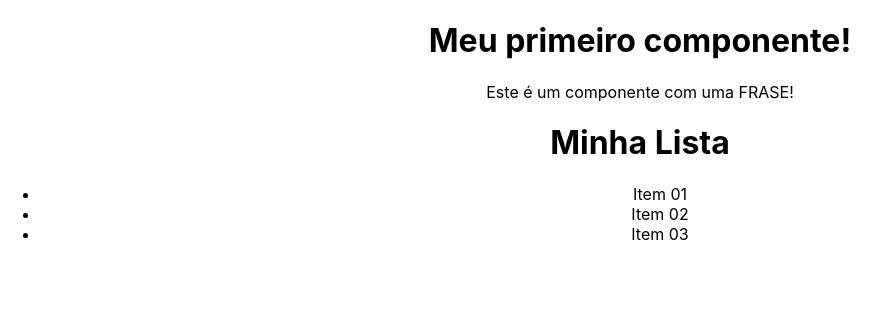
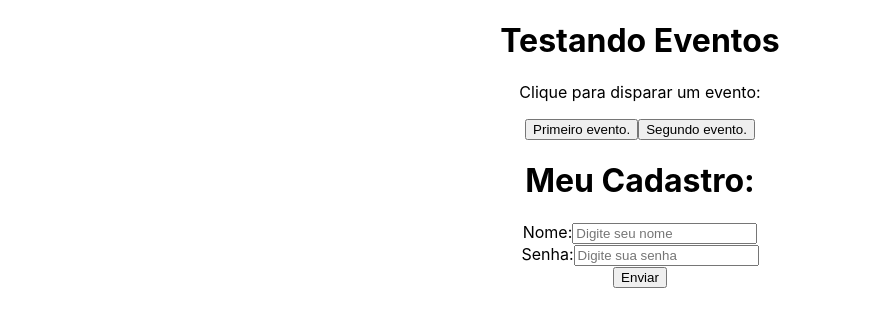
Before and after one commit to Pedro-Eyer/costs, a React (Create React App) app: page / in a window 1280 px wide. Shown: the top 326 px of the page, without its empty margins (0-889 px from the left). Built offline with nearby package versions, Linux system fonts and the light colour scheme.

Commit message:
Adiciona componentes Evento e Form; atualiza App para incluir novos componentes e exibir eventos; modifica List para usar componente Item

```diff
--- a/src/App.js
+++ b/src/App.js
@@ -1,14 +1,14 @@
-import HelloWorld from './components/HelloWorld';
 import './App.css';
-import Frase from './components/Frase';
-import List from './components/list';
+import Evento from './components/Evento';
+import Form from './components/Form';
+
 
 function App() {
   return (
     <div className="App">
-      <HelloWorld />
-      <Frase />
-      <List />
+      <h1>Testando Eventos</h1>
+      <Evento numero="1" />
+      <Form></Form>
     </div>
   );
 }
--- /dev/null
+++ b/src/components/Evento.js
@@ -0,0 +1,21 @@
+import Button from "./evento/Button";
+
+function Evento() {
+    function meuEvento() {
+        console.log(`Ativando primeiro evento !`);
+    }
+function segundoEvento() {
+        console.log(`Ativando segundo evento !`);
+    }
+
+
+    return (
+        <div>
+            <p>Clique para disparar um evento:</p>
+            <Button  event={meuEvento} text="Primeiro evento."/>
+            <Button  event={segundoEvento} text="Segundo evento."/>
+        </div>
+    )
+}
+
+export default Evento;
--- /dev/null
+++ b/src/components/Form.js
@@ -0,0 +1,35 @@
+import { useState } from 'react';
+
+function Form() {
+
+    function cadastrarUsuario(e) {
+        e.preventDefault();
+        console.log(`Usuário ${name} foi cadastrado com a senha: ${password}`);
+    }
+
+    const [name, setName] = useState();
+    const [password, setPassword] = useState();
+
+
+    return (
+        <div>
+            <h1>Meu Cadastro:</h1>
+            <form onSubmit={cadastrarUsuario}>
+                <div>
+                    <label htmlForm="name">Nome:</label>
+                    <input type="text" placeholder="Digite seu nome" onChange={(e) => setName(e.target.value)}/>
+                </div>
+                <div>
+                    <label htmlForm="password">Senha:</label>
+                    <input type="password" id="password" name="name" placeholder="Digite sua senha" onChange={(e) => setPassword(e.target.value)} />
+                </div>
+                <div>
+                    <input type="submit" value="Enviar" />
+                </div>
+            </form>
+        </div>
+
+    )
+}
+
+export default Form;
--- /dev/null
+++ b/src/components/Item.js
@@ -0,0 +1,17 @@
+import PropTypes from 'prop-types';
+
+
+function Item({marca, ano_lancamento}) {
+    return (
+        <>
+            <li>{marca} - {ano_lancamento}</li>
+        </>
+    )
+}
+
+Item.propTypes = {
+    marca: PropTypes.string.isRequired,
+    ano_lancamento: PropTypes.number.isRequired,
+};
+
+export default Item;
--- /dev/null
+++ b/src/components/evento/Button.js
@@ -0,0 +1,5 @@
+function button(props) {
+    return <button onClick={props.event}>{props.text}</button>
+}
+
+export default button;
--- a/src/components/list.js
+++ b/src/components/list.js
@@ -1,11 +1,13 @@
+import Item from './Item';
+
 function List(){
     return (
         <>
             <h1>Minha Lista</h1>
             <ul>
-                <li>Item 01</li>
-                <li>Item 02</li>
-                <li>Item 03</li>
+               <Item marca="Ford" ano_lancamento={1985} />
+               <Item marca="Fiat" ano_lancamento={1995} />
+               <Item marca="Chhevrolet" ano_lancamento={1981} />
             </ul>
         </>
     )
```
